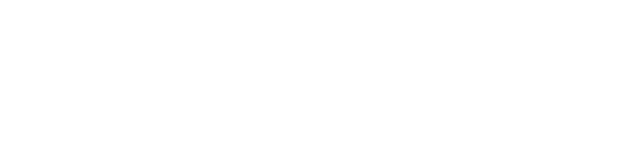
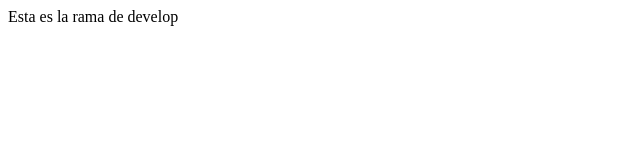
Before and after one commit to KevinVichi/-PracticaGit4A_VichicelaKevin, a plain HTML site: page index.html in a window 1280 px wide. Shown: the whole page, without its empty margins (0-640 px from the left). Drawn offline with Linux system fonts and the light colour scheme.

Commit message:
Update index.html

```diff
--- a/index.html
+++ b/index.html
@@ -6,6 +6,10 @@
     <meta name="viewport" content="width=device-width, initial-scale=1.0">
     <title>Document</title>
 </head>
+
+    <nav>
+        Esta es la rama de develop
+        <nav/>
 <body>
 
 </body>
```
